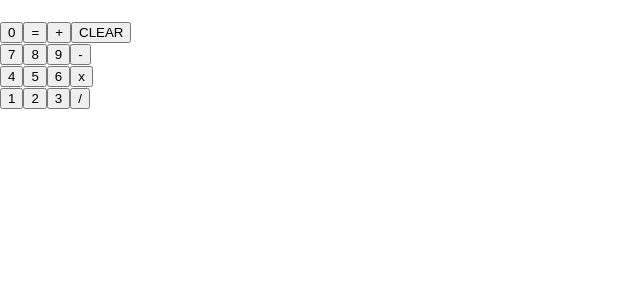
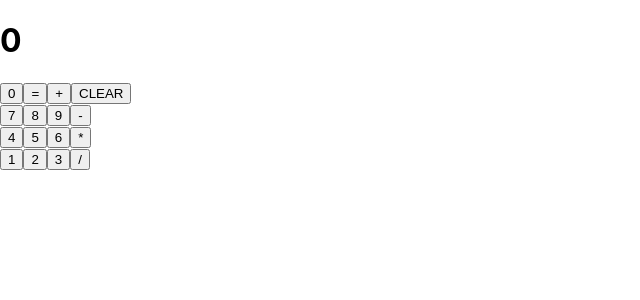
Before and after one commit to bozhkoveselin96/simple-calculator-with-react, a React (Create React App) app: page / in a window 1280 px wide. Shown: the top 300 px of the page, without its empty margins (0-640 px from the left). Built offline with nearby package versions, Linux system fonts and the light colour scheme.

Commit message:
The calculator works!

```diff
--- a/src/Components/Container.js
+++ b/src/Components/Container.js
@@ -1,16 +1,18 @@
 import React, { Component } from "react";
 import DisplayComponent from "./DisplayComponent";
 import ButtonComponent from "./ButtonComponent";
+
+const errorMessage = 'Cannot be divided by zero!';
 
 export default class Container extends Component {
     constructor() {
         super();
         this.state = {
-            result       : 0,
-            firstNumber  : '',
-            secondNumber : '',
-            operation    : '',
-            getResult    : false
+            firstNumber     : '',
+            secondNumber    : '',
+            operation       : '',
+            result          : '',
+            selectedEqualTo : false
         };
     }
 
@@ -28,27 +30,61 @@ export default class Container extends Component {
             case '9':
                 switch (this.state.operation) {
                     case '':
-                        this.setState({ firstNumber : value });
+                        if (this.state.firstNumber === errorMessage) {
+                            this.clearState(value);
+                        } else {
+                            let previousFirstNum = this.state.firstNumber;
+                            this.setState({ firstNumber : `${ previousFirstNum }${ value }`});
+                        }
                         break;
                     default:
-                        this.setState({ secondNumber : value });
+                        let previousSecondNum = this.state.secondNumber;
+                        this.setState({ secondNumber : `${ previousSecondNum }${ value }` });
                 }
-                console.log(this.state)
                 break;
             case '+':
             case '-':
-            case 'x':
+            case '*':
             case '/':
+                if (this.state.firstNumber === '') {
+                    this.setState({ firstNumber : '0' });
+                }
+                if (this.state.firstNumber === errorMessage) {
+                    this.clearState('0');
+                }
                 this.setState({ operation : value });
-                console.log(this.state)
+
                 break;
             case '=':
-                let result = this.state.result;
-                result = eval(`${ this.state.firstNumber } ${ this.state.operation } ${ this.state.secondNumber }`);
-                this.setState({ result : result });
-                console.log(this.state)
+                this.setState({ selectedEqualTo : true });
+                let result          = this.state.result;
+                let firstNumber     = this.state.firstNumber;
+                let secondNumber    = this.state.secondNumber;
+                let operation       = this.state.operation;
+                if (firstNumber !== '0' && operation === '/' && secondNumber === '0') {
+                    result = errorMessage;
+                } else {
+                    result = eval(`${ firstNumber } ${ operation } ${ secondNumber }`);
+                }
+                this.clearState(result);
+                break;
+            case 'CLEAR':
+                this.clearState('');
                 break;
         }
+    }
+
+    clearState = result => {
+        let firstNumber = '';
+        if (result !== '') {
+            firstNumber = result;
+        }
+        this.setState({
+            firstNumber     : firstNumber,
+            secondNumber    : '',
+            operation       : '',
+            result          : ''
+        });
     }
 
     renderButtonsSection(buttonValues) {
@@ -65,15 +101,10 @@ export default class Container extends Component {
     render() {
         return (
             <div>
-                <DisplayComponent
-                    result={ this.state.result }
-                    firstNumber={ this.state.firstNumber }
-                    operation={ this.state.operation }
-                    secondNumber={ this.state.secondNumber }
-                />
+                <DisplayComponent state={ this.state } />
                 { this.renderButtonsSection(['0', '=', '+', 'CLEAR']) }
                 { this.renderButtonsSection(['7', '8', '9', '-']) }
-                { this.renderButtonsSection(['4', '5', '6', 'x']) }
+                { this.renderButtonsSection(['4', '5', '6', '*']) }
                 { this.renderButtonsSection(['1', '2', '3', '/']) }
             </div>
         );
--- a/src/Components/DisplayComponent.js
+++ b/src/Components/DisplayComponent.js
@@ -1,17 +1,18 @@
 import React, { Component } from "react";
 
 export default class DisplayComponent extends Component {
-    showDisplay() {
-        if (this.props.result === 0) {
+    showDisplay = () => {
+        let state = this.props.state;
+        if (state.firstNumber) {
             return (
                 <h1>
-                    { this.props.firstNumber }
-                    { this.props.operation }
-                    { this.props.secondNumber }
+                    { state.firstNumber }
+                    { state.operation }
+                    { state.secondNumber }
                 </h1>
             );
         } else {
-            return <h1>{ this.props.result }</h1>
+            return <h1>0</h1>
         }
     }
     render() {
```
